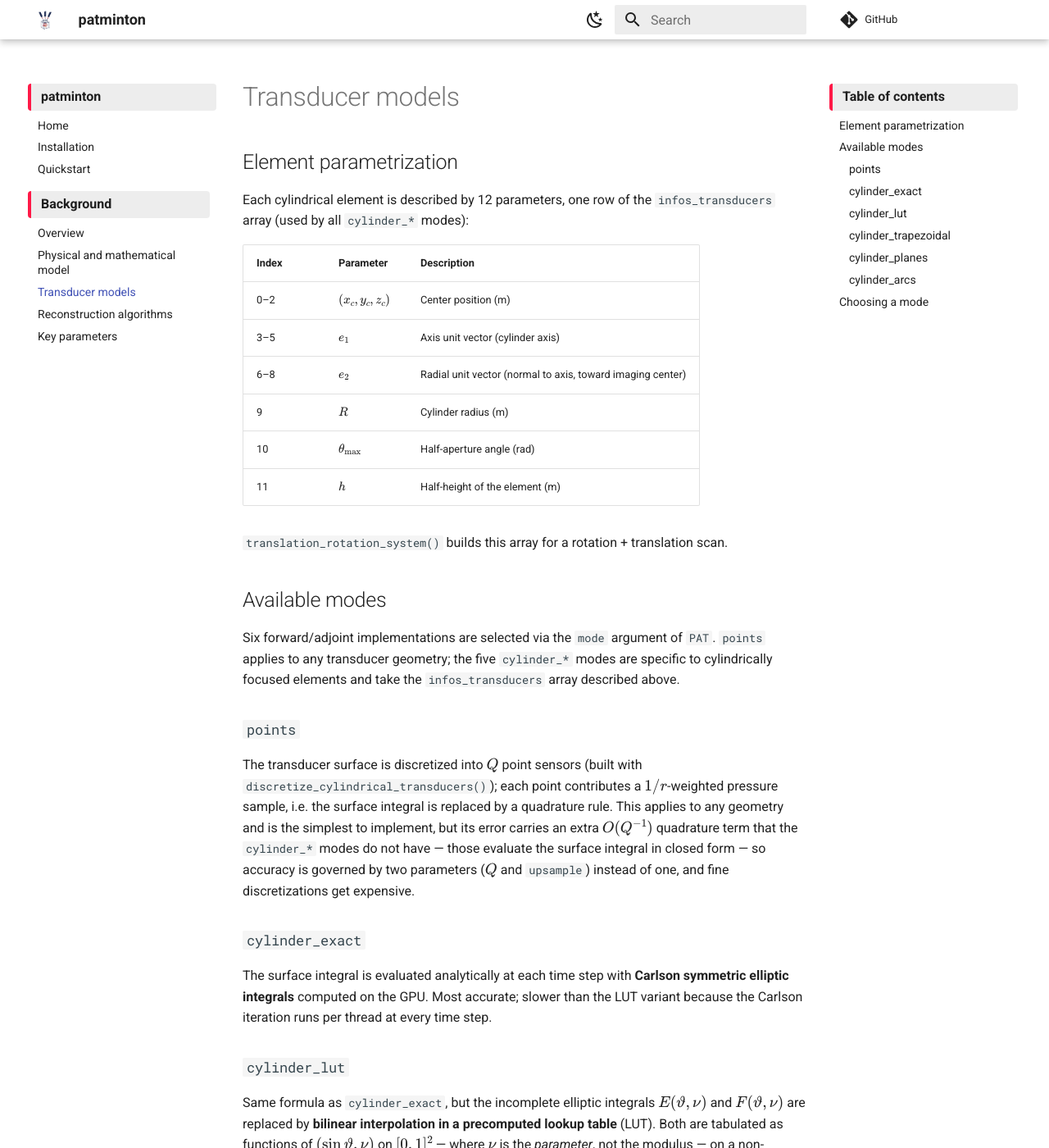
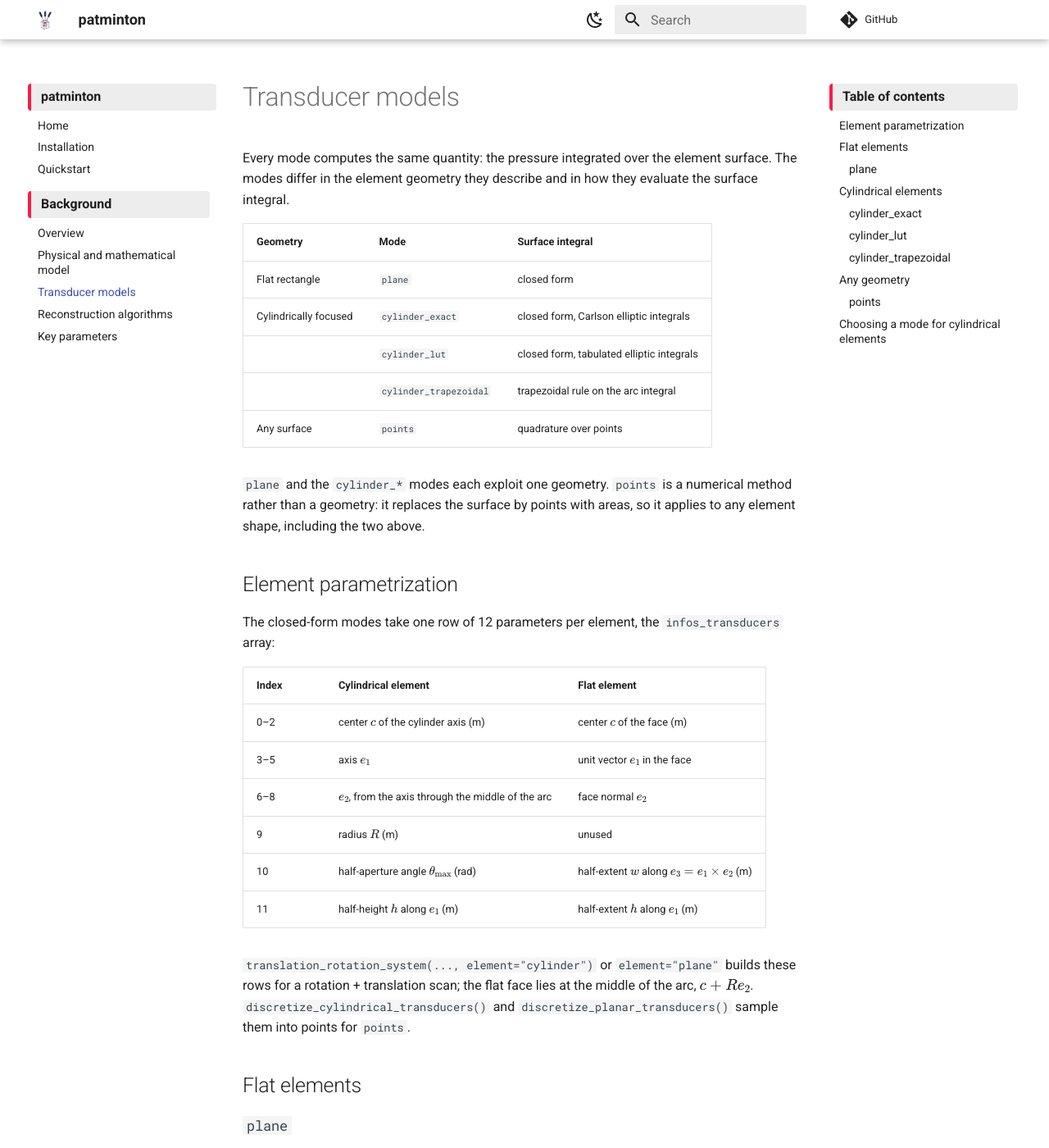
Before and after one commit to dotrungthai2001/patminton, an MkDocs documentation site: the page built from docs/transducer-models.md, in a window 1280 px wide and 1400 px high. Shown: the whole window at 82% size. Built offline with MkDocs 1.6.1 and Material for MkDocs 9.7.7, drawn with Linux system fonts in a browser that asks for light colours; comment, search, counter and statistics services are not loaded; some of the changed text lies outside the part shown.

Commit message:
Replace the piecewise-plane mode with a flat-element model
Remove mode='cylinder_arcs', a validation variant that was never
benchmarked, together with its CUDA kernels.

mode='cylinder_planes' approximated a cylindrical element by tangent
patches. It applied the arc half-width along the cylinder axis and the
axis half-height along the arc, in both the forward and the adjoint
kernel, so its error did not vanish as the patches got smaller. It is
replaced by mode='plane', which models a flat rectangular element
directly: one closed-form surface integral per element, each half-extent
on its own axis, and no n_planes_per_cylinder.

translation_rotation_system(element='plane') builds flat rows for the
same scan, and discretize_planar_transducers() samples them for
mode='points'. The docs now group the modes by element geometry, with
point quadrature as the method that applies to any surface.

The GPU tests cover the adjoint of mode='plane' and its agreement with
point quadrature on the same faces; neither has been run on a GPU yet.

```diff
--- a/docs/background.md
+++ b/docs/background.md
@@ -4,9 +4,9 @@
 
 - [Physical and mathematical model](theory.md) — the forward operator, its
   adjoint, and the elliptic-integral formulation for cylindrical elements.
-- [Transducer models](transducer-models.md) — the six forward/adjoint
-  implementations (point quadrature, exact elliptic, lookup table,
-  trapezoidal, piecewise plane, arcs) and their accuracy/speed trade-offs.
+- [Transducer models](transducer-models.md) — flat and cylindrical elements
+  (exact elliptic, lookup table, trapezoidal), point quadrature for any
+  surface, and their accuracy/speed trade-offs.
 - [Reconstruction algorithms](solvers.md) — CGLS, L-BFGS-B, PGD and
   Chambolle-Pock TV, with the operator-scaling caveat.
 - [Key parameters](parameters.md) — accuracy/speed/memory knobs.
--- a/docs/transducer-models.md
+++ b/docs/transducer-models.md
@@ -1,40 +1,54 @@
 # Transducer models
+
+Every mode computes the same quantity: the pressure integrated over the
+element surface. The modes differ in the element geometry they describe and
+in how they evaluate the surface integral.
+
+| Geometry | Mode | Surface integral |
+| -------- | ---- | ---------------- |
+| Flat rectangle | `plane` | closed form |
+| Cylindrically focused | `cylinder_exact` | closed form, Carlson elliptic integrals |
+| | `cylinder_lut` | closed form, tabulated elliptic integrals |
+| | `cylinder_trapezoidal` | trapezoidal rule on the arc integral |
+| Any surface | `points` | quadrature over points |
+
+`plane` and the `cylinder_*` modes each exploit one geometry. `points` is a
+numerical method rather than a geometry: it replaces the surface by points
+with areas, so it applies to any element shape, including the two above.
 
 ## Element parametrization
 
-Each cylindrical element is described by 12 parameters, one row of the
-`infos_transducers` array (used by all `cylinder_*` modes):
+The closed-form modes take one row of 12 parameters per element, the
+`infos_transducers` array:
 
-| Index | Parameter | Description |
-| ----- | --------- | ----------- |
-| 0–2 | $(x_c, y_c, z_c)$ | Center position (m) |
-| 3–5 | $e_1$ | Axis unit vector (cylinder axis) |
-| 6–8 | $e_2$ | Radial unit vector (normal to axis, toward imaging center) |
-| 9 | $R$ | Cylinder radius (m) |
-| 10 | $\theta_{\max}$ | Half-aperture angle (rad) |
-| 11 | $h$ | Half-height of the element (m) |
+| Index | Cylindrical element | Flat element |
+| ----- | ------------------- | ------------ |
+| 0–2 | center $c$ of the cylinder axis (m) | center $c$ of the face (m) |
+| 3–5 | axis $e_1$ | unit vector $e_1$ in the face |
+| 6–8 | $e_2$, from the axis through the middle of the arc | face normal $e_2$ |
+| 9 | radius $R$ (m) | unused |
+| 10 | half-aperture angle $\theta_{\max}$ (rad) | half-extent $w$ along $e_3 = e_1 \times e_2$ (m) |
+| 11 | half-height $h$ along $e_1$ (m) | half-extent $h$ along $e_1$ (m) |
 
-`translation_rotation_system()`
-builds this array for a rotation + translation scan.
+`translation_rotation_system(..., element="cylinder")` or
+`element="plane"` builds these rows for a rotation + translation scan; the
+flat face lies at the middle of the arc, $c + R e_2$.
+`discretize_cylindrical_transducers()` and
+`discretize_planar_transducers()` sample them into points for `points`.
 
-## Available modes
+## Flat elements
 
-Six forward/adjoint implementations are selected via the `mode` argument of
-`PAT`. `points` applies to any transducer geometry; the five `cylinder_*`
-modes are specific to cylindrically focused elements and take the
-`infos_transducers` array described above.
+### `plane`
 
-### `points`
+For a voxel at distance $d$ from the element plane, the points of the face
+at distance $r$ from the voxel lie on a circle of radius
+$\sqrt{r^2 - d^2}$. The signal in each time step is the area of the face
+between two such circles, divided by $r$. The area of a disk inside a
+rectangle has a closed form, built from the primitive
+$G(a, x) = \tfrac{1}{2}\bigl(x\sqrt{a^2 - x^2} + a^2 \arcsin(x/a)\bigr)$,
+so the only discretization is the time axis shared by all modes.
 
-The transducer surface is discretized into $Q$ point sensors (built with
-`discretize_cylindrical_transducers()`);
-each point contributes a $1/r$-weighted pressure sample, i.e. the surface
-integral is replaced by a quadrature rule. This applies to any geometry and
-is the simplest to implement, but its error carries an extra $O(Q^{-1})$
-quadrature term that the `cylinder_*` modes do not have — those evaluate
-the surface integral in closed form — so accuracy is governed by two
-parameters ($Q$ and `upsample`) instead of one, and fine discretizations
-get expensive.
+## Cylindrical elements
 
 ### `cylinder_exact`
 
@@ -88,28 +102,22 @@
 grazing incidence. In practice this costs about 0.3 dB of reconstruction
 PSNR against `cylinder_exact`.
 
-### `cylinder_planes`
+## Any geometry
 
-Piecewise-planar approximation of the cylinder. The angular aperture
-$[-\theta_{\max}, \theta_{\max}]$ is split into `n_planes_per_cylinder`
-sectors of width $\Delta\theta$, and each sector is replaced by the plane
-tangent to the cylinder at its central angle — a rectangular element of
-half-width $\tfrac{1}{2}R\Delta\theta$ and half-height $h$. The
-contributions of the patches are summed. The error comes from the curvature
-neglected inside each patch and vanishes as $\Delta\theta \to 0$, so
-accuracy is controlled by the user, but the cost grows with the number of
-patches. Measured on the reference geometry it is expensive *and* less
-accurate than `cylinder_lut` (about 0.7 dB of PSNR below
-`cylinder_exact`).
+### `points`
 
-### `cylinder_arcs`
+The element surface is replaced by $Q$ points with their areas; each point
+contributes a $1/r$-weighted pressure sample, i.e. the surface integral is
+replaced by a quadrature rule. This applies to any geometry, including
+shapes without a closed form here, such as spherically focused or annular
+elements: `locPoints` and `area` can come from any sampling of the surface.
+For the two geometries above it converges to the closed-form modes as $Q$
+grows, which makes it the reference for validating them. Its error carries
+an extra $O(Q^{-1})$ quadrature term, so accuracy is governed by two
+parameters ($Q$ and `upsample`) instead of one, and fine discretizations get
+expensive.
 
-The element is decomposed into a stack of `n_arcs_per_cylinder` **arcs at
-fixed heights** along the cylinder axis, each integrated independently over
-the angle. This mode is a validation variant, not one of the operators
-benchmarked in the paper.
-
-## Choosing a mode
+## Choosing a mode for cylindrical elements
 
 Accuracy is quoted as the reconstruction PSNR relative to
 `cylinder_exact`, on the fine noiseless grid of Experiment 1 of the paper;
@@ -120,10 +128,7 @@
 | `cylinder_lut` | matches `cylinder_exact` | 1× | **default** for reconstruction |
 | `cylinder_exact` | reference | ~10× slower | reference / validation |
 | `cylinder_trapezoidal` | −0.3 dB | 1.2–1.5× faster | fastest; when the bias is acceptable |
-| `cylinder_planes` (piecewise plane) | −0.7 dB | slower | tunable via `n_planes_per_cylinder` |
-| `points` | −1.2 dB | ~3× slower | arbitrary (non-cylindrical) geometries |
-| `cylinder_arcs` | not benchmarked | moderate | validation variant |
+| `points` | −1.2 dB | ~3× slower | validation; other element shapes |
 
-With 1 % measurement noise the five operators become quantitatively
-comparable; the differences above are visible mainly in the noiseless
-fine-grid regime.
+With 1 % measurement noise these modes become quantitatively comparable;
+the differences above are visible mainly in the noiseless fine-grid regime.
--- a/src/patminton/__init__.py
+++ b/src/patminton/__init__.py
@@ -8,9 +8,11 @@
 from .operator import MODES, PAT
 from .transducers import (
     discretize_cylindrical_transducers,
+    discretize_planar_transducers,
     translation_rotation_system,
 )
 from .algorithms import (
+    PSNR,
     SNR,
     compute_ssim_3d,
     estimate_lipschitz,
@@ -21,13 +23,14 @@
     normalize_operator,
 )
 
-__version__ = "0.1.0"
+__version__ = "0.1.1"
 
 __all__ = [
     "PAT",
     "MODES",
     "translation_rotation_system",
     "discretize_cylindrical_transducers",
+    "discretize_planar_transducers",
     "least_squares_CG",
     "least_squares_LBFGSB",
     "least_squares_PGD",
@@ -35,6 +38,7 @@
     "estimate_lipschitz",
     "normalize_operator",
     "SNR",
+    "PSNR",
     "compute_ssim_3d",
     "__version__",
 ]
```
Also changed, not shown: docs/index.md (+6 -6 lines), docs/theory.md (+1 -1 lines), 10 other files.
